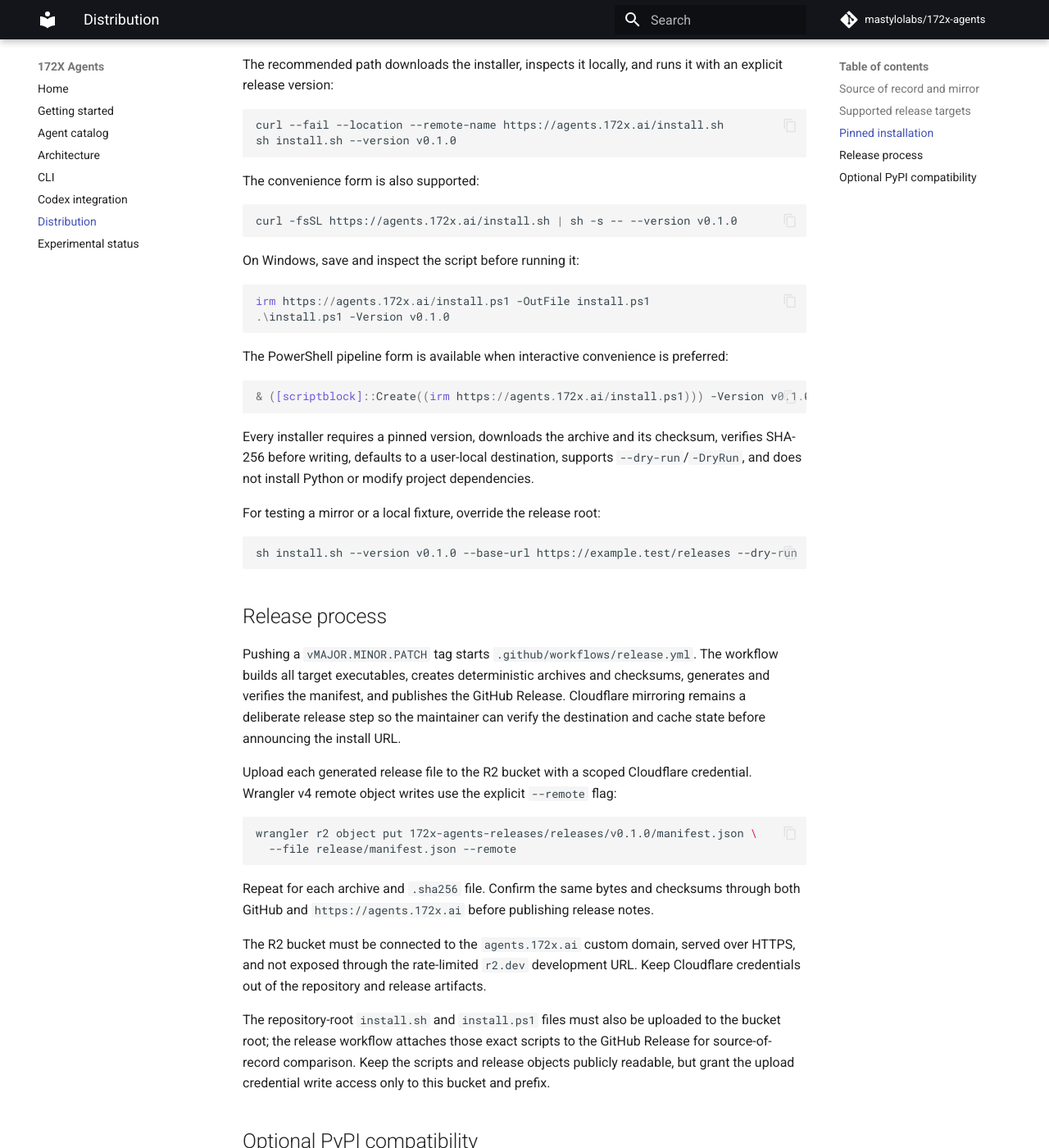
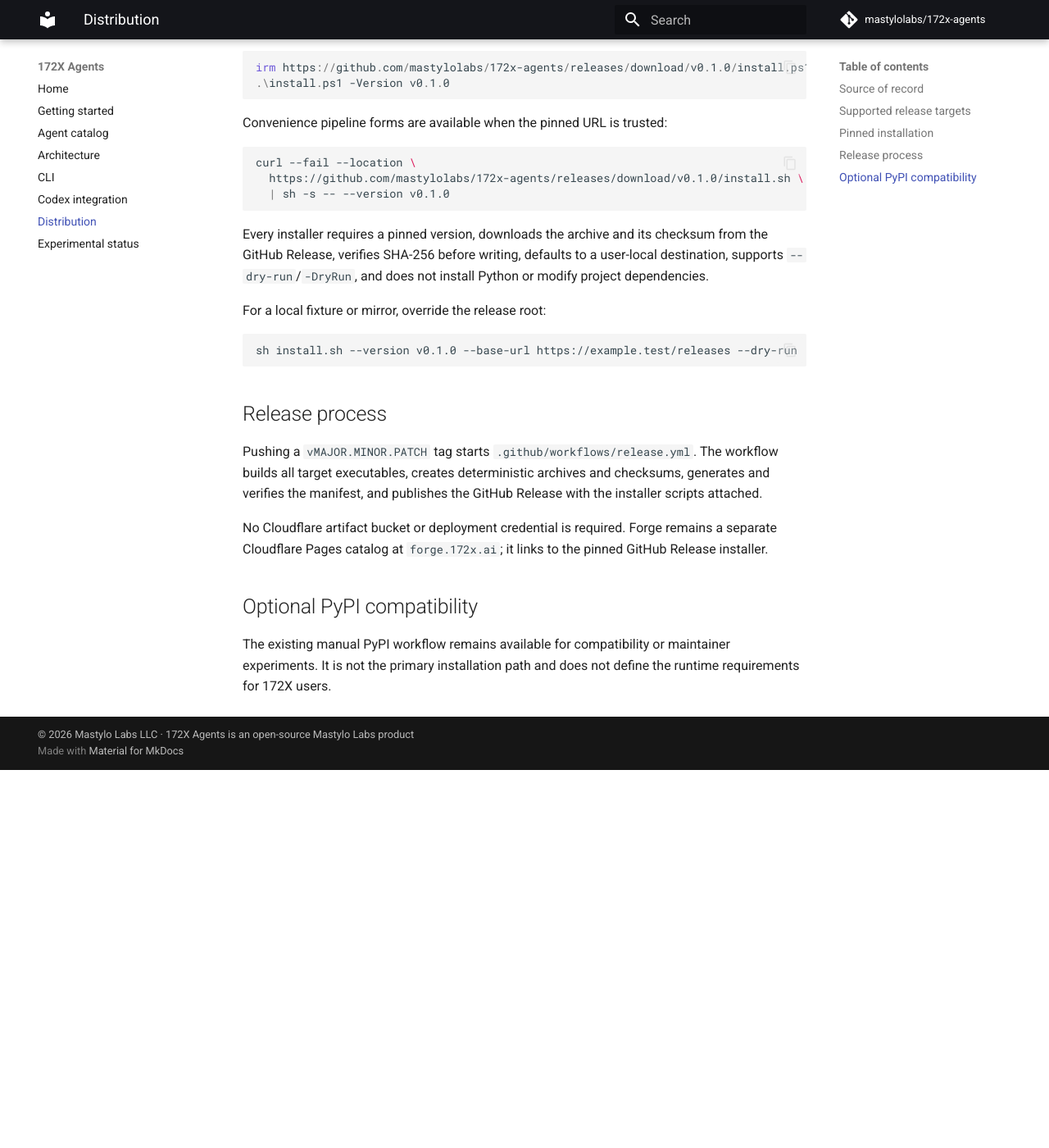
Before and after one commit to mastylolabs/172x-agents, an MkDocs documentation site: the page built from docs/DISTRIBUTION.md, in a window 1280 px wide and 1400 px high, scrolled down 1078 px. Shown: the whole window at 82% size. Built offline with MkDocs 1.6.1 and Material for MkDocs 9.7.7, drawn with Linux system fonts in a browser that asks for light colours; comment, search, counter and statistics services are not loaded; after the commit the page ends 2017 px from its top, so only the background shows below that; some of the changed text lies outside the part shown.

Commit message:
refactor: use GitHub Releases as artifact origin

````diff
--- a/docs/DISTRIBUTION.md
+++ b/docs/DISTRIBUTION.md
@@ -1,24 +1,13 @@
 # Distribution
 
-172X Agents is distributed as host-ready content and a standalone command-line executable. End
-users do not need Python, `pip`, `pipx`, or a project language runtime to install the 172X CLI.
+172X Agents is distributed as a standalone command-line executable. End users do not need
+Python, `pip`, `pipx`, or a project language runtime.
 
-## Source of record and mirror
+## Source of record
 
-GitHub Releases are the release source of record. Each versioned release contains one archive per
-supported operating-system and architecture target, a `.sha256` file beside every archive, and a
-`manifest.json` describing the exact artifact bytes.
-
-The release also contains an aggregate `SHA256SUMS` file for independent bulk verification.
-
-Cloudflare R2 mirrors the same immutable release files at:
-
-```text
-https://agents.172x.ai/releases/<version>/
-```
-
-The installer defaults to that custom domain. A release must not be considered available until the
-GitHub assets, Cloudflare objects, checksums, and manifest agree.
+GitHub Releases are the source of record. Each versioned release contains one archive per
+supported operating-system and architecture target, a `.sha256` file beside every archive,
+`SHA256SUMS`, `manifest.json`, and the versioned installer scripts.
 
 ## Supported release targets
 
@@ -30,43 +19,40 @@
 | `linux-x64` | `agents-linux-x64.tar.gz` | `agents` |
 | `windows-x64` | `agents-windows-x64.zip` | `agents.exe` |
 
-The build runner uses PyInstaller only while producing release artifacts. The resulting executable
-contains the CLI and canonical library; PyInstaller is not an end-user dependency.
+The build runner uses PyInstaller only while producing release artifacts. The resulting
+executable contains the CLI and canonical library; PyInstaller is not an end-user dependency.
 
 ## Pinned installation
 
-The recommended path downloads the installer, inspects it locally, and runs it with an explicit
-release version:
+The recommended path downloads the installer from the same pinned GitHub Release that contains
+the executable assets. Inspect the script before running it:
 
 ```bash
-curl --fail --location --remote-name https://agents.172x.ai/install.sh
+curl --fail --location --remote-name \
+  https://github.com/mastylolabs/172x-agents/releases/download/v0.1.0/install.sh
 sh install.sh --version v0.1.0
 ```
 
-The convenience form is also supported:
-
-```bash
-curl -fsSL https://agents.172x.ai/install.sh | sh -s -- --version v0.1.0
-```
-
-On Windows, save and inspect the script before running it:
+Windows:
 
 ```powershell
-irm https://agents.172x.ai/install.ps1 -OutFile install.ps1
+irm https://github.com/mastylolabs/172x-agents/releases/download/v0.1.0/install.ps1 -OutFile install.ps1
 .\install.ps1 -Version v0.1.0
 ```
 
-The PowerShell pipeline form is available when interactive convenience is preferred:
+Convenience pipeline forms are available when the pinned URL is trusted:
 
-```powershell
-& ([scriptblock]::Create((irm https://agents.172x.ai/install.ps1))) -Version v0.1.0
+```bash
+curl --fail --location \
+  https://github.com/mastylolabs/172x-agents/releases/download/v0.1.0/install.sh \
+  | sh -s -- --version v0.1.0
 ```
 
-Every installer requires a pinned version, downloads the archive and its checksum, verifies
-SHA-256 before writing, defaults to a user-local destination, supports `--dry-run`/`-DryRun`, and
-does not install Python or modify project dependencies.
+Every installer requires a pinned version, downloads the archive and its checksum from the
+GitHub Release, verifies SHA-256 before writing, defaults to a user-local destination, supports
+`--dry-run`/`-DryRun`, and does not install Python or modify project dependencies.
 
-For testing a mirror or a local fixture, override the release root:
+For a local fixture or mirror, override the release root:
 
 ```bash
 sh install.sh --version v0.1.0 --base-url https://example.test/releases --dry-run
@@ -74,31 +60,12 @@
 
 ## Release process
 
-Pushing a `vMAJOR.MINOR.PATCH` tag starts `.github/workflows/release.yml`. The workflow builds all
-target executables, creates deterministic archives and checksums, generates and verifies the
-manifest, and publishes the GitHub Release. Cloudflare mirroring remains a deliberate release
-step so the maintainer can verify the destination and cache state before announcing the install
-URL.
+Pushing a `vMAJOR.MINOR.PATCH` tag starts `.github/workflows/release.yml`. The workflow builds
+all target executables, creates deterministic archives and checksums, generates and verifies the
+manifest, and publishes the GitHub Release with the installer scripts attached.
 
-Upload each generated release file to the R2 bucket with a scoped Cloudflare credential. Wrangler
-v4 remote object writes use the explicit `--remote` flag:
-
-```bash
-wrangler r2 object put 172x-agents-releases/releases/v0.1.0/manifest.json \
-  --file release/manifest.json --remote
-```
-
-Repeat for each archive and `.sha256` file. Confirm the same bytes and checksums through both
-GitHub and `https://agents.172x.ai` before publishing release notes.
-
-The R2 bucket must be connected to the `agents.172x.ai` custom domain, served over HTTPS, and not
-exposed through the rate-limited `r2.dev` development URL. Keep Cloudflare credentials out of the
-repository and release artifacts.
-
-The repository-root `install.sh` and `install.ps1` files must also be uploaded to the bucket root;
-the release workflow attaches those exact scripts to the GitHub Release for source-of-record
-comparison. Keep the scripts and release objects publicly readable, but grant the upload credential
-write access only to this bucket and prefix.
+No Cloudflare artifact bucket or deployment credential is required. Forge remains a separate
+Cloudflare Pages catalog at `forge.172x.ai`; it links to the pinned GitHub Release installer.
 
 ## Optional PyPI compatibility
 
--- a/forge/src/pages/Install.tsx
+++ b/forge/src/pages/Install.tsx
@@ -159,12 +159,12 @@
             </h3>
             <CommandBlock
               label="1 · Install the CLI (macOS/Linux)"
-              command={'curl --fail --location --remote-name https://agents.172x.ai/install.sh\nsh install.sh --version v0.1.0'}
+              command={'curl --fail --location --remote-name https://github.com/mastylolabs/172x-agents/releases/download/v0.1.0/install.sh\nsh install.sh --version v0.1.0'}
               compact
             />
             <CommandBlock
               label="1 · Install the CLI (Windows)"
-              command={'irm https://agents.172x.ai/install.ps1 -OutFile install.ps1\n.\\install.ps1 -Version v0.1.0'}
+              command={'irm https://github.com/mastylolabs/172x-agents/releases/download/v0.1.0/install.ps1 -OutFile install.ps1\n.\\install.ps1 -Version v0.1.0'}
               compact
             />
             <CommandBlock label="2 · Add capabilities" command={installCommand} compact />
````
Also changed, not shown: AGENTS.md (+4 -4 lines), README.md (+7 -7 lines), RELEASING.md (+6 -10 lines), docs/ARCHITECTURE.md (+6 -5 lines), docs/getting-started.md (+4 -4 lines), docs/index.md (+1 -1 lines), 4 other files.
